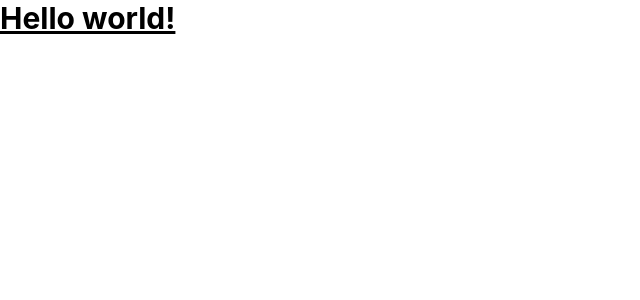
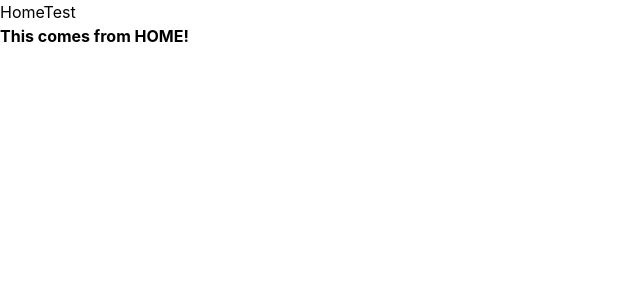
Before and after one commit to aleswebgit/Deploy-Habit-Front-End, a React (Create React App) app: page / in a window 1280 px wide. Shown: the top 300 px of the page, without its empty margins (0-640 px from the left). Built offline with nearby package versions, Linux system fonts and the light colour scheme.

Commit message:
implement Routes to App.js

```diff
--- a/src/App.js
+++ b/src/App.js
@@ -1,10 +1,23 @@
 import './App.css';
+import {BrowserRouter as Router, Routes, Route, Link} from 'react-router-dom';
+import Home from './Views/Home';
+import Test from './Views/Test';
 
 function App() {
   return (
-    <h1 className="text-3xl font-bold underline">
-      Hello world!
-    </h1>
+    <div>
+      <Router>
+
+        <Link to="/">Home</Link>
+        <Link to="/test">Test</Link>
+
+        <Routes>
+          <Route path="/" element={ <Home/> } />
+          <Route path="/test" element={ <Test/> } />
+        </Routes>
+
+      </Router>
+    </div>
   );
 }
 
--- /dev/null
+++ b/src/Views/Home.jsx
@@ -0,0 +1,9 @@
+import React from 'react'
+
+const home = () => {
+  return (
+    <div className='font-bold'>This comes from HOME!</div>
+  )
+}
+
+export default home
--- /dev/null
+++ b/src/Views/Test.jsx
@@ -0,0 +1,9 @@
+import React from 'react'
+
+const test = () => {
+  return (
+    <div className='font-bold'>This comes form TEST!</div>
+  )
+}
+
+export default test
```
